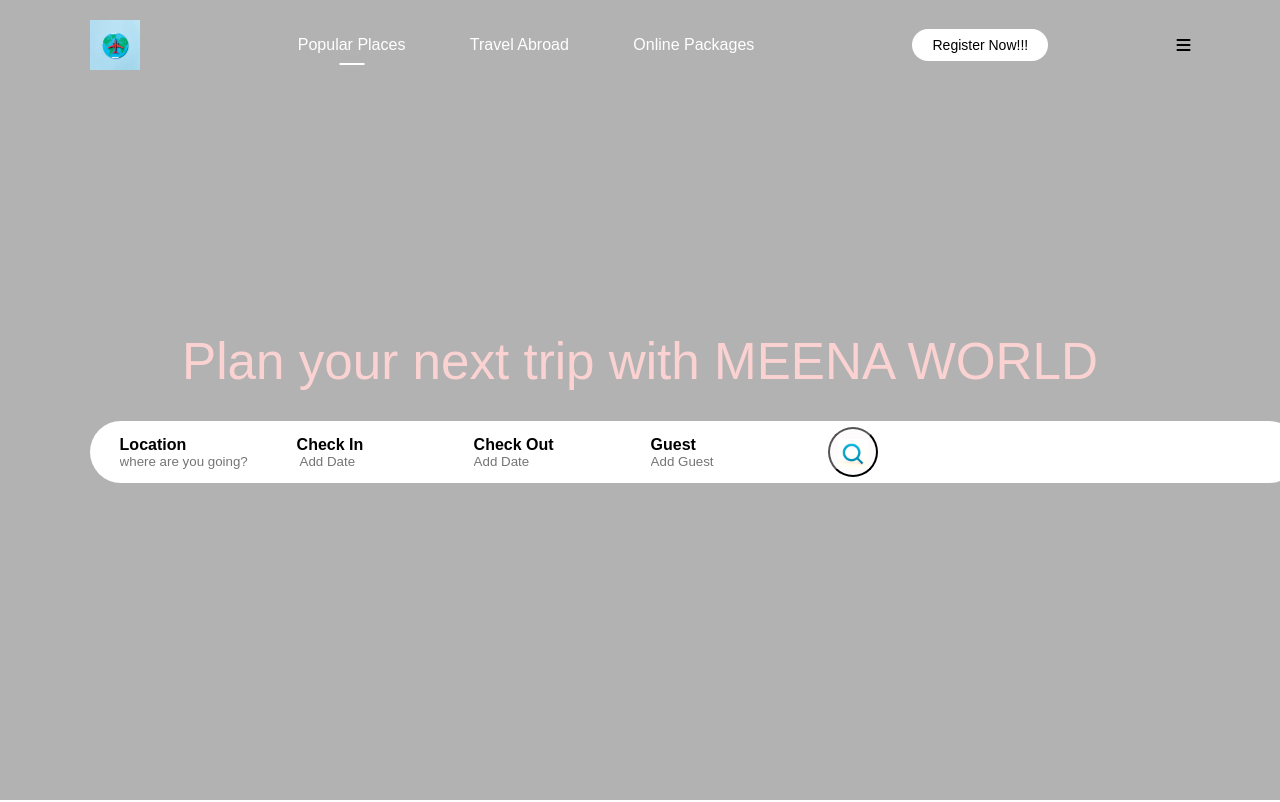
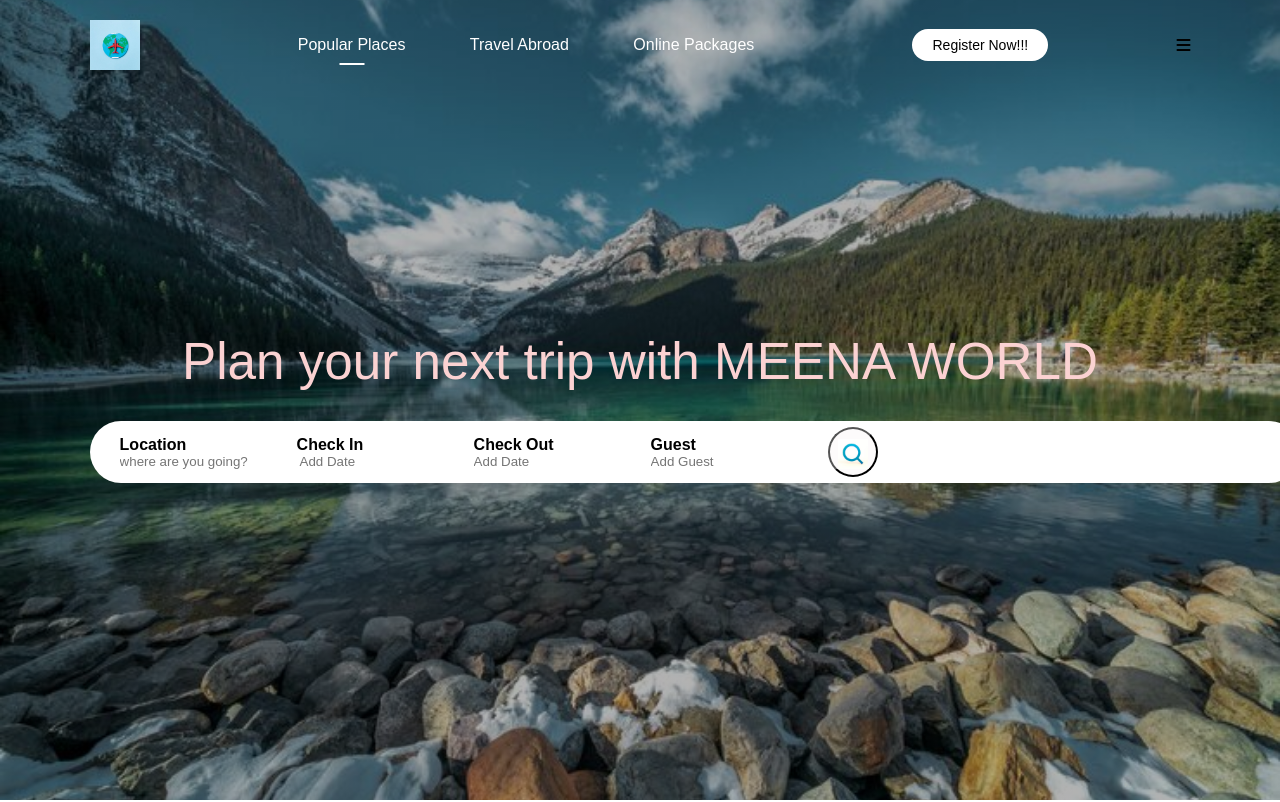
Before and after one commit to Jaanhvi3/Travel-agency, a plain HTML site: page index.html in a window 1280 px wide. Shown: the top 802 px of the page. Drawn offline with Linux system fonts and the light colour scheme; files whose address does not match are found by name.

Commit message:
Update style.css

```diff
--- a/style.css
+++ b/style.css
@@ -10,7 +10,7 @@
 {
     min-height: 100vh;
 width: 100%;
-background-image: linear-gradient(rgba(0,0,0,0.3), rgba(0,0,0,0.3)),url(images/beach.jpg);
+background-image: linear-gradient(rgba(0,0,0,0.3), rgba(0,0,0,0.3)),url(beach.jpg);
 background-position : center;
 background-size : cover;
 
```
